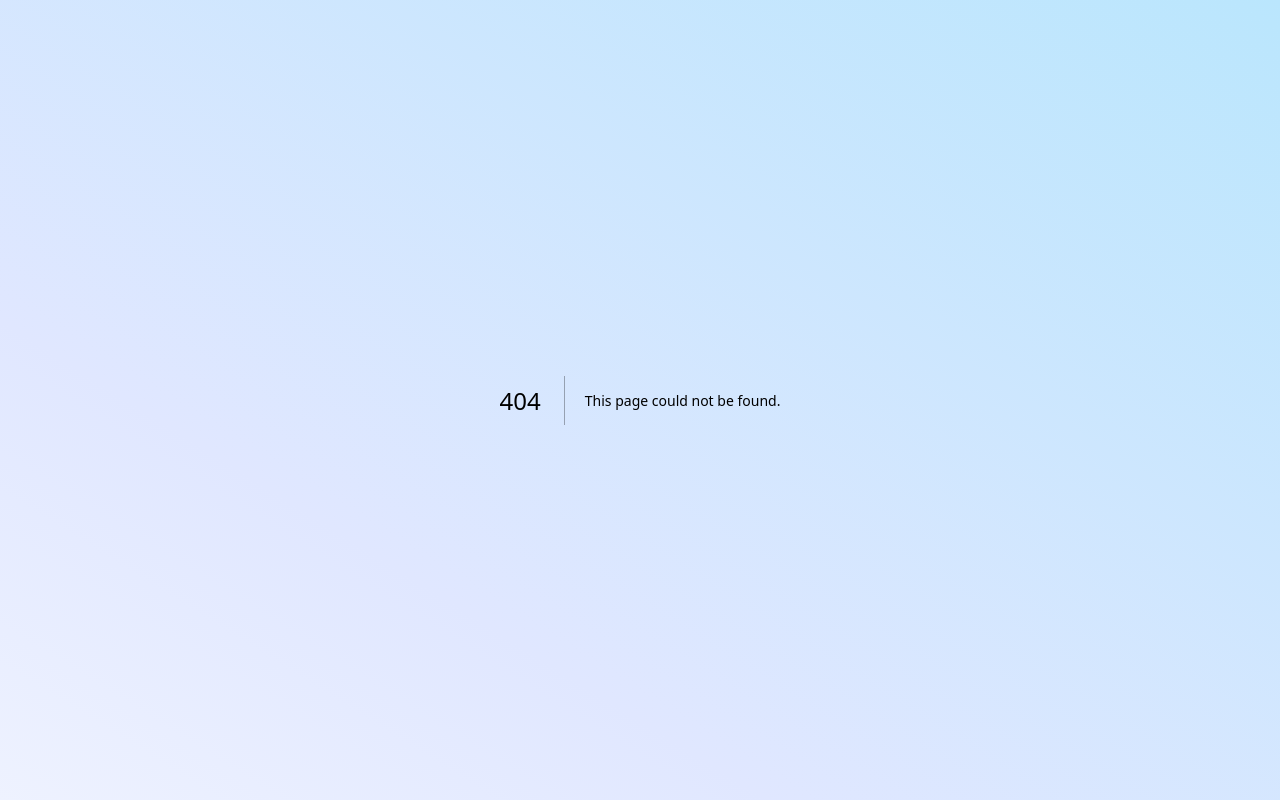
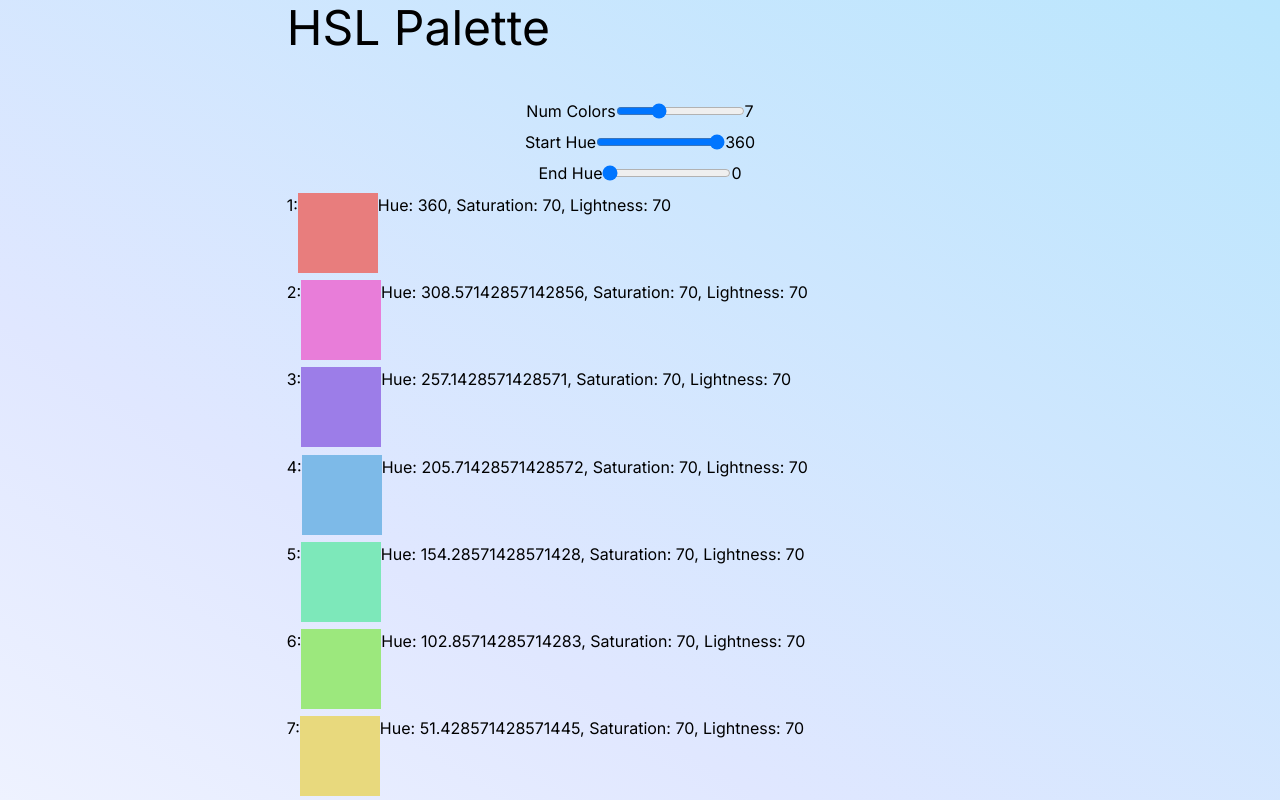
Before and after one commit to wrenhawth/react_sketches, a Next.js app: page /hsl-palettes in a window 1280 px wide. Before the commit this address had no page. Built offline with nearby package versions, Linux system fonts and the light colour scheme.

Commit message:
New Sketches

```diff
--- a/app/css-shapes/page.tsx
+++ b/app/css-shapes/page.tsx
@@ -5,22 +5,19 @@ import clsx from "clsx";
 export default function CssShapes() {
     return (
         <Container>
-            <div className="grid justify-start items-start">
+            <h1 className='text-5xl'>CSS Shapes </h1>
+            <div className="grid grid-cols-4 items-center justify-center">
+                <Shape className="bg-indigo-500 h-20 w-20 items-center">Square</Shape>
+                <Shape className="bg-green-500 h-20 w-20 rounded-full  items-center">Circle</Shape>
+                <Shape className="bg-pink-500 h-20 w-20 text-xs justify-center items-end pb-2 triangle">Triangle</Shape>
 
-                <h1 className='text-5xl'>CSS Shapes </h1>
-                <div className="grid grid-cols-4 items-center justify-center">
-                    <Shape className="bg-indigo-500 h-20 w-20">Square</Shape>
-                    <Shape className="bg-green-500 h-20 w-20 rounded-full">Circle</Shape>
-                    <Shape className="bg-pink-500 h-20 w-20 text-xs justify-center items-end triangle">Triangle</Shape>
-
-                </div>
             </div>
         </Container>
     )
 }
 
-function Shape({className, children}: {className?: string, children: React.ReactNode}) {
-    const cls = clsx('flex justify-center items-center', className)
+function Shape({ className, children }: { className?: string, children: React.ReactNode }) {
+    const cls = clsx('flex justify-center', className)
     return (
         <div className={cls}>
             <p className="text-white">{children}</p>
--- a/app/globals.css
+++ b/app/globals.css
@@ -18,20 +18,22 @@
 
 body {
   color: rgb(var(--foreground-rgb));
-  background: linear-gradient(
-      to bottom,
+  background: linear-gradient(to bottom,
       transparent,
-      rgb(var(--background-end-rgb))
-    )
-    rgb(var(--background-start-rgb));
+      rgb(var(--background-end-rgb))) rgb(var(--background-start-rgb));
 }
 
 @layer utilities {
   .text-balance {
     text-wrap: balance;
   }
+
+  .triangle {
+    clip-path: polygon(0% 100%, 50% 0%, 100% 100%)
+  }
+
+  .grid-cols-full-bleed>* {
+    grid-column: 2;
+  }
+
 }
-
-.triangle {
-  clip-path: polygon(0% 100%, 50% 0%, 100% 100%)
-}
--- /dev/null
+++ b/app/hsl-palettes/page.tsx
@@ -0,0 +1,70 @@
+'use client';
+
+import React from 'react';
+import { HSL, generateRandomHSL } from '../lib/color';
+import { Container } from '../ui/components';
+
+type PaletteOptions = {
+    minHue: number,
+    maxHue: number,
+    numColors: number,
+    lightness: number,
+    saturation: number
+}
+const generatePalette = ({ minHue, maxHue, numColors, lightness, saturation }: PaletteOptions) => {
+    const hueDifference = (maxHue - minHue) / numColors
+    const hueValues = Array.from({ length: numColors }, (_, i) => minHue + hueDifference * i)
+    const hslValues = hueValues.map((hue) => ({ hue, saturation, lightness }))
+    return hslValues
+}
+
+type ValueInputProps = {
+    min: number
+    max: number
+    step?: number,
+    onChange: React.ChangeEventHandler<HTMLInputElement>
+    label: string,
+    value: number
+}
+
+const ValueRange = ({ min, max, step, value, onChange, label }: ValueInputProps) => {
+    return (
+        <div style={{ display: 'flex', justifyContent: 'center' }}>
+            <label>{label}</label>
+            <input
+                type="range"
+                min={min}
+                max={max}
+                step={step ?? 1}
+                value={value}
+                onChange={onChange} />
+            <p>{value}</p>
+        </div>
+    )
+}
+export default function HSLPalettes() {
+    const [saturation, setSaturation] = React.useState(70)
+    const [lightness, setLightness] = React.useState(70)
+    const [minHue, setMinHue] = React.useState(360)
+    const [maxHue, setMaxHue] = React.useState(0)
+    const [numColors, setNumColors] = React.useState(7)
+    const colorValues = generatePalette({ minHue, maxHue, numColors, lightness, saturation })
+    return (
+        <Container className='items-center'>
+            <h1 className="text-5xl pb-10">HSL Palette</h1>
+            <ValueRange label="Num Colors" min={1} max={20} step={1} value={numColors} onChange={(event) => setNumColors(Number.parseInt(event.currentTarget.value))} />
+
+            <ValueRange label="Start Hue" min={0} max={360} step={1} value={minHue} onChange={(event) => setMinHue(Number.parseInt(event.currentTarget.value))} />
+            <ValueRange label="End Hue" min={0} max={360} step={1} value={maxHue} onChange={(event) => setMaxHue(Number.parseInt(event.currentTarget.value))} />
+            {
+                colorValues.map(({ hue, saturation, lightness }, index) => (
+                    <div key={hue} style={{ display: 'flex' }}>
+                        <p>{index + 1}: </p>
+                        <div className='h-20 w-20' style={{ backgroundColor: `hsl(${hue}deg ${saturation}% ${lightness}%)` }} />
+                        <p>Hue: {hue}, Saturation: {saturation}, Lightness: {lightness}</p>
+                    </div>
+                ))
+            }
+        </Container>
+    )
+}
--- /dev/null
+++ b/app/hsl-trainer/page.tsx
@@ -0,0 +1,16 @@
+'use client';
+
+import React from 'react';
+import { HSL, generateRandomHSL } from '../lib/color';
+import { Container } from '../ui/components';
+
+export default function HSLTrainer() {
+    const [currentColor, setCurrentColor] = React.useState<HSL>(generateRandomHSL())
+    const { hue, saturation, lightness } = currentColor
+    return (
+        <Container className='items-center'>
+            <h1 className="text-5xl pb-10">HSL Game</h1>
+            <div className='h-20 w-20' style={{backgroundColor: `hsl(${hue}deg ${saturation}% ${lightness}%)`}} />
+        </Container>
+    )
+}
--- /dev/null
+++ b/app/lib/color.ts
@@ -0,0 +1,22 @@
+import _ from 'lodash';
+
+export type HSL = {
+    hue: number;
+    saturation: number;
+    lightness: number;
+}
+
+function round(n: number, step: number) {
+    return Math.floor(n / step) * step
+}
+
+export function generateRandomHSL(step: number = 5) {
+    const hue = round(_.random(0, 360), step)
+    const saturation = round(_.random(0, 100), step)
+    const lightness = round(_.random(0, 100), step)
+    return {
+        hue,
+        saturation,
+        lightness
+    }
+}
--- a/app/math-vis/multiplication/page.tsx
+++ b/app/math-vis/multiplication/page.tsx
@@ -56,8 +56,7 @@ export default function Multiplication() {
     const bRange = _.range(1, termB + 1)
     const bothNumbers = !Number.isNaN(termA) && !Number.isNaN(termB)
     return (
-        <Container>
-            <div className="items-center">
+        <Container className='justify-items-center content-center'>
             <h1 className='text-5xl'>Multiplication 🐈🐈‍⬛ </h1>
             <div className='w-full pt-5'>
                 <div className="flex flex-auto justify-between flex-row">
@@ -130,7 +129,6 @@ export default function Multiplication() {
                 }
                 }>Reset</Button>
             </div>
-            </div>
         </Container>
     )
 }
--- a/app/ui/components.tsx
+++ b/app/ui/components.tsx
@@ -18,10 +18,8 @@ type ContainerProps = {
 }
 
 export function Container({ className, children }: ContainerProps) {
-    const cls = clsx(className, 'grid grid-cols-full-bleed min-h-screen justify-items-center justify-between items-center')
+    const cls = clsx(className, 'grid grid-cols-full-bleed min-h-screen')
     return <div className={cls}>
-        <div className='col-start-2'>
         {children}
-        </div>
     </div>
 }
--- a/tailwind.config.ts
+++ b/tailwind.config.ts
@@ -15,7 +15,7 @@ const config: Config = {
       },
       gridTemplateColumns: {
         '20': 'repeat(20, minmax(0, 1fr))',
-        'full-bleed': '1fr min(70ch, 100%) 1fr'
+        'full-bleed': '1fr min(70ch, calc(100% - 64px)) 1fr'
       }
     },
   },
```
Lines whose indentation alone changed are shown as unchanged.
